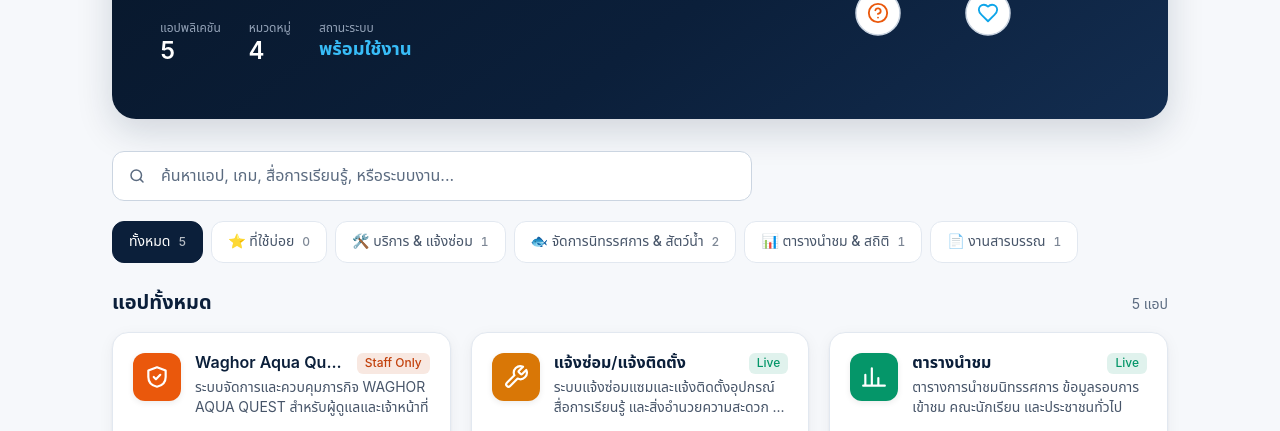
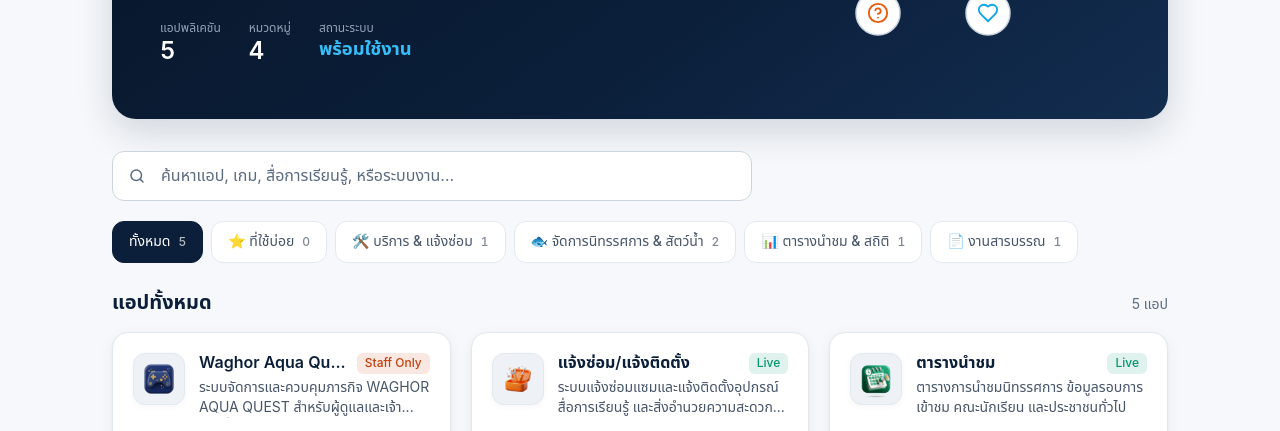
Before and after one commit to waghoraquarium/Waghor_Hub, a plain HTML site: page index.html in a window 1280 px wide. Shown: the part 338-769 px from the top of the page. Drawn offline with Linux system fonts and the light colour scheme; a web font is replaced by a local one.

Commit message:
Add files via upload

```diff
--- a/index.html
+++ b/index.html
@@ -181,10 +181,13 @@
     .app-card:active { transform: scale(.99); }
     .app-card-main { display: grid; grid-template-columns: auto 1fr; gap: 14px; flex: 1; }
     .app-icon {
-      width: 48px; height: 48px; border-radius: var(--r-md); display: grid; place-items: center;
-      background: var(--icon-bg, var(--blue-700)); flex-shrink: 0; box-shadow: 0 2px 6px rgba(0,0,0,.08);
+      width: 52px; height: 52px; border-radius: var(--r-md); display: grid; place-items: center;
+      background: var(--surface-2); border: 1px solid var(--border); flex-shrink: 0; box-shadow: 0 2px 6px rgba(0,0,0,.04);
+      transition: transform var(--dur);
     }
-    .app-icon svg { width: 26px; height: 26px; color: #fff; }
+    .app-card:hover .app-icon { transform: scale(1.06); }
+    .app-icon img { width: 44px; height: 44px; object-fit: contain; }
+    .app-icon svg { width: 26px; height: 26px; color: var(--navy-700); }
     .app-body { min-width: 0; display: flex; flex-direction: column; gap: 4px; }
     .app-top { display: flex; align-items: flex-start; justify-content: space-between; gap: 8px; }
     .app-title { font-size: 1rem; font-weight: 600; line-height: 1.3; overflow: hidden; text-overflow: ellipsis; white-space: nowrap; }
@@ -599,7 +602,7 @@
       id: "aqua-quest-admin",
       title: "Waghor Aqua Quest Admin Edition",
       desc: "ระบบจัดการและควบคุมภารกิจ WAGHOR AQUA QUEST สำหรับผู้ดูแลและเจ้าหน้าที่",
-      icon: "icon-shield",
+      icon: "icons/app-aqua-quest.png",
       category: "exhibit",
       url: "https://waghoraquarium.github.io/waghoraquarium_For_Admin/",
       badge: "Staff Only",
@@ -610,7 +613,7 @@
       id: "maintenance-request",
       title: "แจ้งซ่อม/แจ้งติดตั้ง",
       desc: "ระบบแจ้งซ่อมแซมและแจ้งติดตั้งอุปกรณ์ สื่อการเรียนรู้ และสิ่งอำนวยความสะดวก อุทยานฯ หว้ากอ",
-      icon: "icon-tools",
+      icon: "icons/app-maintenance.png",
       category: "operations",
       url: "https://waghoraquarium.github.io/Waghor_Maintenance-Request/",
       badge: "Live",
@@ -621,7 +624,7 @@
       id: "tour-schedule",
       title: "ตารางนำชม",
       desc: "ตารางการนำชมนิทรรศการ ข้อมูลรอบการเข้าชม คณะนักเรียน และประชาชนทั่วไป",
-      icon: "icon-chart",
+      icon: "icons/app-schedule.png",
       category: "schedule",
       url: "https://docs.google.com/spreadsheets/d/14ADP9vp_OcTGnNszw8bNUptOQ6w1_EwaZMprUguqLYA/edit?gid=0#gid=0",
       badge: "Live",
@@ -632,7 +635,7 @@
       id: "best-tank",
       title: "ตู้ขวัญใจมหาชน",
       desc: "ระบบจัดการและมอนิเตอร์ผลการโหวตตู้จัดแสดงปลาและสัตว์ทะเล (กำลังพัฒนา)",
-      icon: "icon-vote",
+      icon: "icons/app-best-tank.png",
       category: "exhibit",
       url: "#",
       badge: "เร็วๆ นี้",
@@ -643,7 +646,7 @@
       id: "wg-smart-saraban",
       title: "ระบบสารบรรณ Intranet (เปิดเฉพาะวันเวลาราชการ)",
       desc: "ระบบงานสารบรรณ e-Saraban เข้าสู่ระบบตรวจสอบหนังสือราชการ (เปิดใช้งานเฉพาะวัน-เวลาราชการ)",
-      icon: "icon-doc",
+      icon: "icons/app-saraban.png",
       category: "saraban",
       url: "http://118.172.207.96:93/intranet/login.php",
       badge: "Staff Only",
@@ -740,7 +743,7 @@
       if (!icon) icon = "icon-fish";
       const isImg = /\.(png|jpe?g|webp|gif|svg)(\?.*)?$/i.test(icon) || icon.startsWith("http") || icon.startsWith("data:");
       return isImg
-        ? `<img src="${escapeHTML(icon)}" alt="" width="32" height="32" loading="lazy" style="border-radius:8px">`
+        ? `<img src="${escapeHTML(icon)}" alt="" width="44" height="44" loading="lazy" style="object-fit:contain">`
         : `<svg aria-hidden="true"><use href="#${escapeHTML(icon)}"/></svg>`;
     }
 
```
Also changed, not shown: sw.js (+6 -1 lines), icons/app-aqua-quest.png (added), icons/app-best-tank.png (added), icons/app-maintenance.png (added), icons/app-saraban.png (added), icons/app-schedule.png (added), icons/ตารางนำชม.webp (added), icons/ตู้ขวัญใจมหาชน.webp (added), icons/สารบรรณ.webp (added), icons/เกม.webp (added), icons/แจ้งซ่อม.webp (added), link.txt (added).
